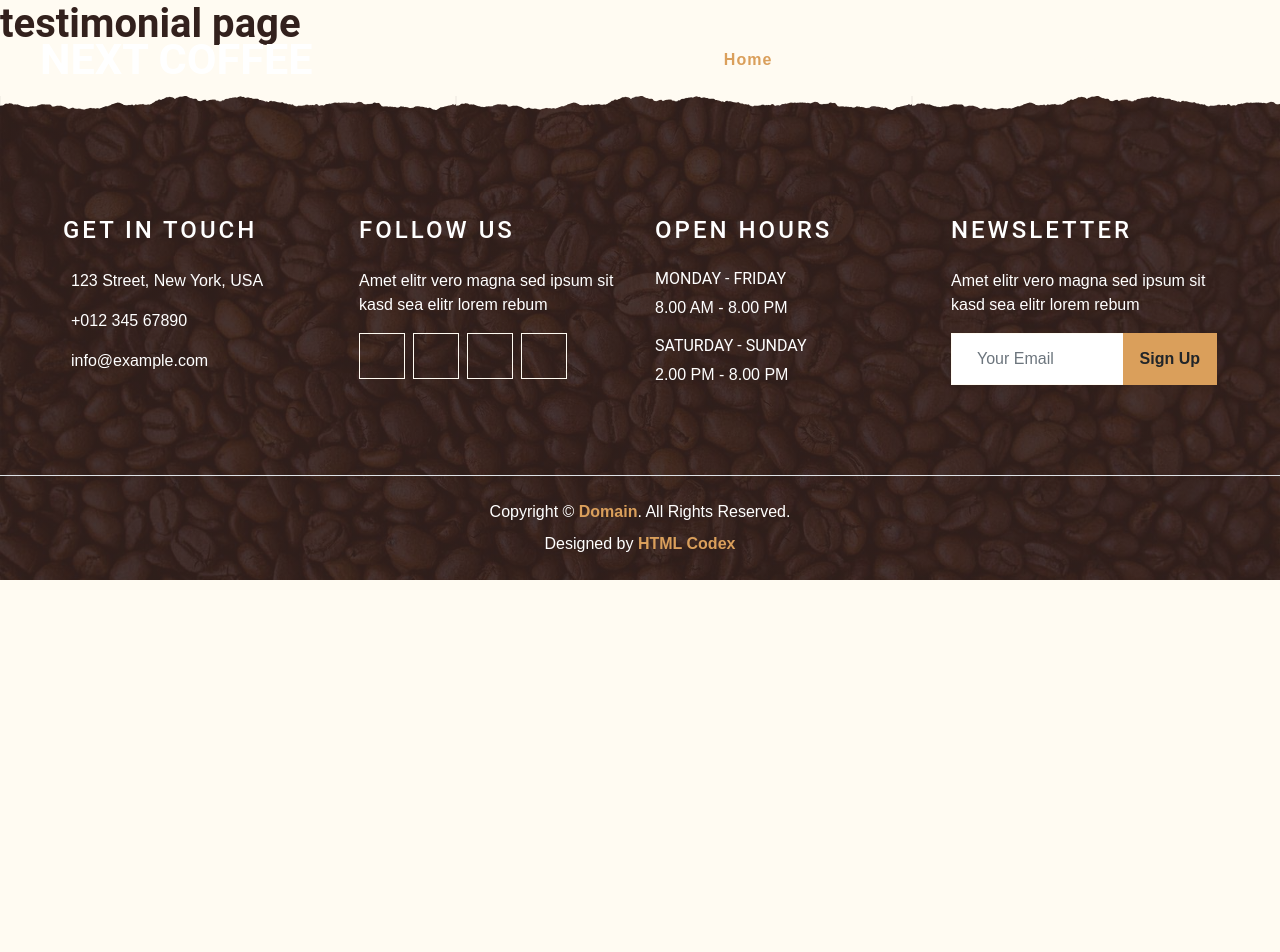
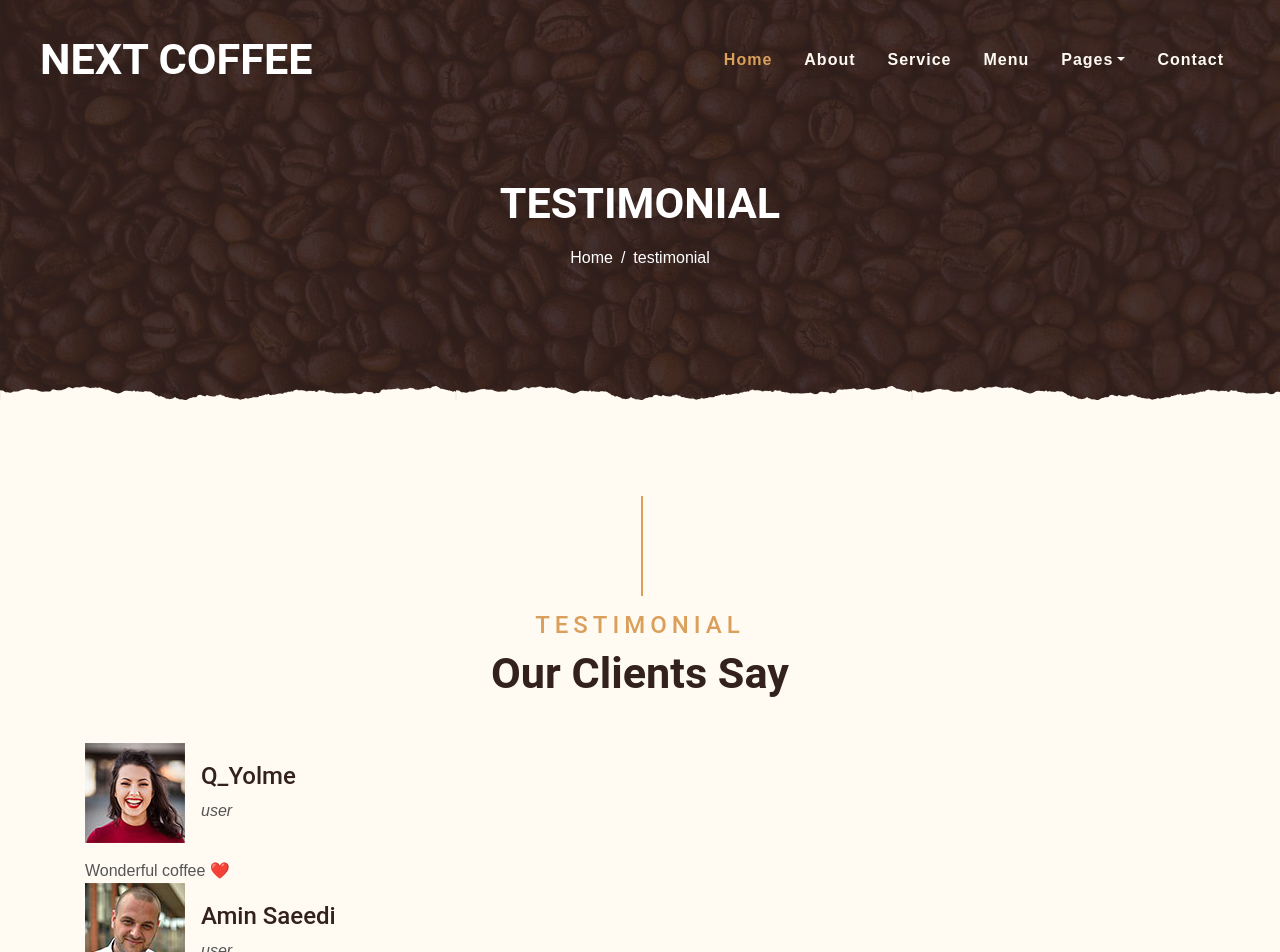
Before and after one commit to mosalehkamali/coffee-shop-next, a Next.js app: page /testimonial in a window 1280 px wide. Shown: the top 952 px of the page. Before the commit the page ends 800 px from the top, so only its background shows below. Built offline with nearby package versions, Linux system fonts and the light colour scheme; data requests are answered from the project's data file.

Commit message:
craete testimonial page

```diff
--- a/components/modules/Navbar/Navbar.js
+++ b/components/modules/Navbar/Navbar.js
@@ -51,14 +51,14 @@ function Navbar() {
                 <Link href="/reservation" className={`${styles.dropdown_item}`}>
                   Reservation
                 </Link>
-                <a href="testimonial.html" className={`${styles.dropdown_item}`}>
+                <Link href="/testimonial" className={`${styles.dropdown_item}`}>
                   Testimonial
-                </a>
+                </Link>
               </div>
             </div>
-            <a href="contact.html" className={`${styles.nav_link}`}>
+            <Link href="/contact" className={`${styles.nav_link}`}>
               Contact
-            </a>
+            </Link>
           </div>
         </div>
       </nav>
--- a/pages/testimonial/index.js
+++ b/pages/testimonial/index.js
@@ -1,11 +1,24 @@
+import PageHeader from '@/components/modules/PageHeader/PageHeader'
+import Testimonial from '@/components/templates/Index/Testimonial'
 import React from 'react'
 
-function index() {
+function index({data}) {
   return (
     <>
-     <h1>testimonial page</h1>
+     <PageHeader route={"testimonial"}></PageHeader>
+     <Testimonial comments={data}></Testimonial>
     </>
   )
 }
 
 export default index
+
+export async function getStaticProps(){
+  const res = await fetch ("http://localhost:4000/comments")
+  const data = await  res.json();
+
+  return{
+    props : {data}, // will be passed to the page component as props
+    revalidate: 60*60*12,//every 12h re-generate this at most
+  }
+}
```
Also changed, not shown: components/templates/Testimonial/Comments.js (deleted, +0 -7 lines).
